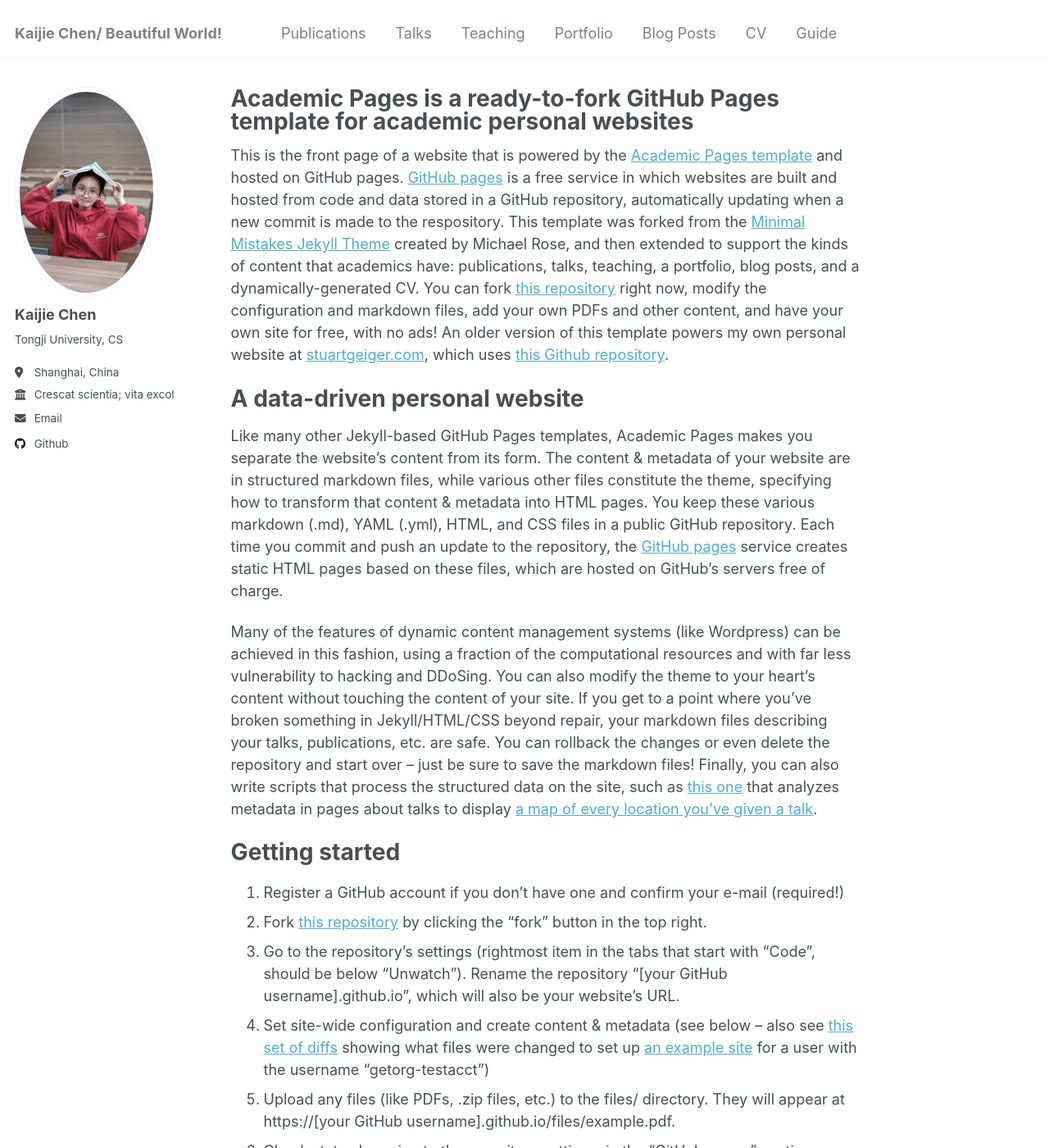
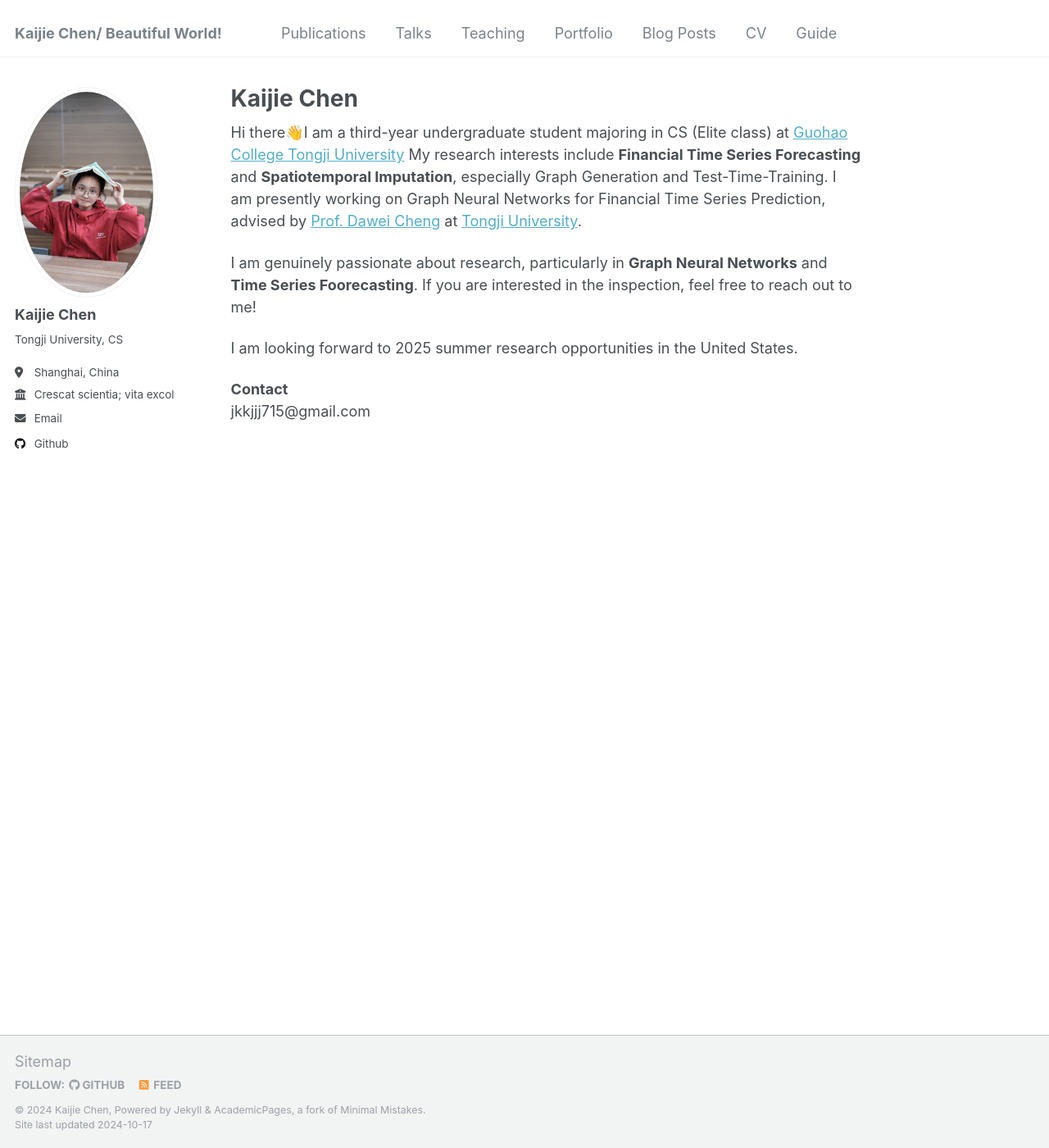
Before and after one commit to jkkjjj/jkkjjj.github.io, a Jekyll site: the page built from _pages/about.md, in a window 1280 px wide and 1400 px high. Shown: the whole window at 82% size. Built offline with Jekyll 4.4.1, drawn with Linux system fonts in a browser that asks for light colours; some of the changed text lies outside the part shown.

Commit message:
Add existing file

```diff
--- a/_pages/about.md
+++ b/_pages/about.md
@@ -1,49 +1,29 @@
 ---
 permalink: /
-title: "Academic Pages is a ready-to-fork GitHub Pages template for academic personal websites"
+title: "Kaijie Chen"
 author_profile: true
 redirect_from:
   - /about/
   - /about.html
 ---
 
-This is the front page of a website that is powered by the [Academic Pages template](https://github.com/academicpages/academicpages.github.io) and hosted on GitHub pages. [GitHub pages](https://pages.github.com) is a free service in which websites are built and hosted from code and data stored in a GitHub repository, automatically updating when a new commit is made to the respository. This template was forked from the [Minimal Mistakes Jekyll Theme](https://mmistakes.github.io/minimal-mistakes/) created by Michael Rose, and then extended to support the kinds of content that academics have: publications, talks, teaching, a portfolio, blog posts, and a dynamically-generated CV. You can fork [this repository](https://github.com/academicpages/academicpages.github.io) right now, modify the configuration and markdown files, add your own PDFs and other content, and have your own site for free, with no ads! An older version of this template powers my own personal website at [stuartgeiger.com](http://stuartgeiger.com), which uses [this Github repository](https://github.com/staeiou/staeiou.github.io).
+Hi there👋I am a third-year undergraduate student majoring in CS (Elite class) at [Guohao College Tongji University](https://ghc.tongji.edu.cn/) My research interests include **Financial Time Series Forecasting** and **Spatiotemporal Imputation**, especially Graph Generation and Test-Time-Training. I am presently working on Graph Neural Networks for Financial Time Series Prediction, advised by [Prof. Dawei Cheng](http://cs1.tongji.edu.cn/~dawei/) at [Tongji University](https://www.tongji.edu.cn/).
 
-A data-driven personal website
-======
-Like many other Jekyll-based GitHub Pages templates, Academic Pages makes you separate the website's content from its form. The content & metadata of your website are in structured markdown files, while various other files constitute the theme, specifying how to transform that content & metadata into HTML pages. You keep these various markdown (.md), YAML (.yml), HTML, and CSS files in a public GitHub repository. Each time you commit and push an update to the repository, the [GitHub pages](https://pages.github.com/) service creates static HTML pages based on these files, which are hosted on GitHub's servers free of charge.
 
-Many of the features of dynamic content management systems (like Wordpress) can be achieved in this fashion, using a fraction of the computational resources and with far less vulnerability to hacking and DDoSing. You can also modify the theme to your heart's content without touching the content of your site. If you get to a point where you've broken something in Jekyll/HTML/CSS beyond repair, your markdown files describing your talks, publications, etc. are safe. You can rollback the changes or even delete the repository and start over -- just be sure to save the markdown files! Finally, you can also write scripts that process the structured data on the site, such as [this one](https://github.com/academicpages/academicpages.github.io/blob/master/talkmap.ipynb) that analyzes metadata in pages about talks to display [a map of every location you've given a talk](https://academicpages.github.io/talkmap.html).
+I am genuinely passionate about research, particularly in **Graph Neural Networks** and **Time Series Foorecasting**. If you are interested in the inspection, feel free to reach out to me!
 
-Getting started
-======
-1. Register a GitHub account if you don't have one and confirm your e-mail (required!)
-1. Fork [this repository](https://github.com/academicpages/academicpages.github.io) by clicking the "fork" button in the top right.
-1. Go to the repository's settings (rightmost item in the tabs that start with "Code", should be below "Unwatch"). Rename the repository "[your GitHub username].github.io", which will also be your website's URL.
-1. Set site-wide configuration and create content & metadata (see below -- also see [this set of diffs](http://archive.is/3TPas) showing what files were changed to set up [an example site](https://getorg-testacct.github.io) for a user with the username "getorg-testacct")
-1. Upload any files (like PDFs, .zip files, etc.) to the files/ directory. They will appear at https://[your GitHub username].github.io/files/example.pdf.
-1. Check status by going to the repository settings, in the "GitHub pages" section
+I am looking forward to 2025 summer research opportunities in the United States.
 
-Site-wide configuration
-------
-The main configuration file for the site is in the base directory in [_config.yml](https://github.com/academicpages/academicpages.github.io/blob/master/_config.yml), which defines the content in the sidebars and other site-wide features. You will need to replace the default variables with ones about yourself and your site's github repository. The configuration file for the top menu is in [_data/navigation.yml](https://github.com/academicpages/academicpages.github.io/blob/master/_data/navigation.yml). For example, if you don't have a portfolio or blog posts, you can remove those items from that navigation.yml file to remove them from the header.
+**Contact** \\
+jkkjjj715@gmail.com
 
-Create content & metadata
-------
-For site content, there is one markdown file for each type of content, which are stored in directories like _publications, _talks, _posts, _teaching, or _pages. For example, each talk is a markdown file in the [_talks directory](https://github.com/academicpages/academicpages.github.io/tree/master/_talks). At the top of each markdown file is structured data in YAML about the talk, which the theme will parse to do lots of cool stuff. The same structured data about a talk is used to generate the list of talks on the [Talks page](https://academicpages.github.io/talks), each [individual page](https://academicpages.github.io/talks/2012-03-01-talk-1) for specific talks, the talks section for the [CV page](https://academicpages.github.io/cv), and the [map of places you've given a talk](https://academicpages.github.io/talkmap.html) (if you run this [python file](https://github.com/academicpages/academicpages.github.io/blob/master/talkmap.py) or [Jupyter notebook](https://github.com/academicpages/academicpages.github.io/blob/master/talkmap.ipynb), which creates the HTML for the map based on the contents of the _talks directory).
 
-**Markdown generator**
-
-I have also created [a set of Jupyter notebooks](https://github.com/academicpages/academicpages.github.io/tree/master/markdown_generator
-) that converts a CSV containing structured data about talks or presentations into individual markdown files that will be properly formatted for the Academic Pages template. The sample CSVs in that directory are the ones I used to create my own personal website at stuartgeiger.com. My usual workflow is that I keep a spreadsheet of my publications and talks, then run the code in these notebooks to generate the markdown files, then commit and push them to the GitHub repository.
-
-How to edit your site's GitHub repository
-------
-Many people use a git client to create files on their local computer and then push them to GitHub's servers. If you are not familiar with git, you can directly edit these configuration and markdown files directly in the github.com interface. Navigate to a file (like [this one](https://github.com/academicpages/academicpages.github.io/blob/master/_talks/2012-03-01-talk-1.md) and click the pencil icon in the top right of the content preview (to the right of the "Raw | Blame | History" buttons). You can delete a file by clicking the trashcan icon to the right of the pencil icon. You can also create new files or upload files by navigating to a directory and clicking the "Create new file" or "Upload files" buttons.
-
-Example: editing a markdown file for a talk
-![Editing a markdown file for a talk](/images/editing-talk.png)
-
-For more info
-------
-More info about configuring Academic Pages can be found in [the guide](https://academicpages.github.io/markdown/). The [guides for the Minimal Mistakes theme](https://mmistakes.github.io/minimal-mistakes/docs/configuration/) (which this theme was forked from) might also be helpful.
+<!-- 🔥 News
+=====
+- **\[2024.9\]** I received **National Scholarship** <u>(¥8,000)</u> for the academic year 2023-2024, with the rank **1/73**.
+- **\[2024.7\]** I won the **Gold Award** in [China International College Students' Innovation Competition, Shanghai](https://cy.ncss.cn/) as the **team leader and founder**.
+- **\[2024.6\]** I got an research internship opportunity in EncodeLab at [Westlake University](https://www.westlake.edu.cn/), advised by [Prof. Huan Wang](https://huanwang.tech/)!
+- **\[2023.9\]** I received **National Scholarship** <u>(¥8,000)</u> for the academic year 2022-2023, with the rank **1/198**.
+- **\[2023.6\]** I received **Tang Zhongying Moral Scholarship** <u>(¥4000*4)</u>, which is a scholarship selects 20 students from all freshmen.
+- **\[2023.3\]** I was admitted to [Guohao College](https://ghc.tongji.edu.cn/) at Tongji University, only 7 freshmen were selected in this turn!
+- **\[2022.9\]** I was admitted to [Tongji University](https://www.tongji.edu.cn/)! -->
```
